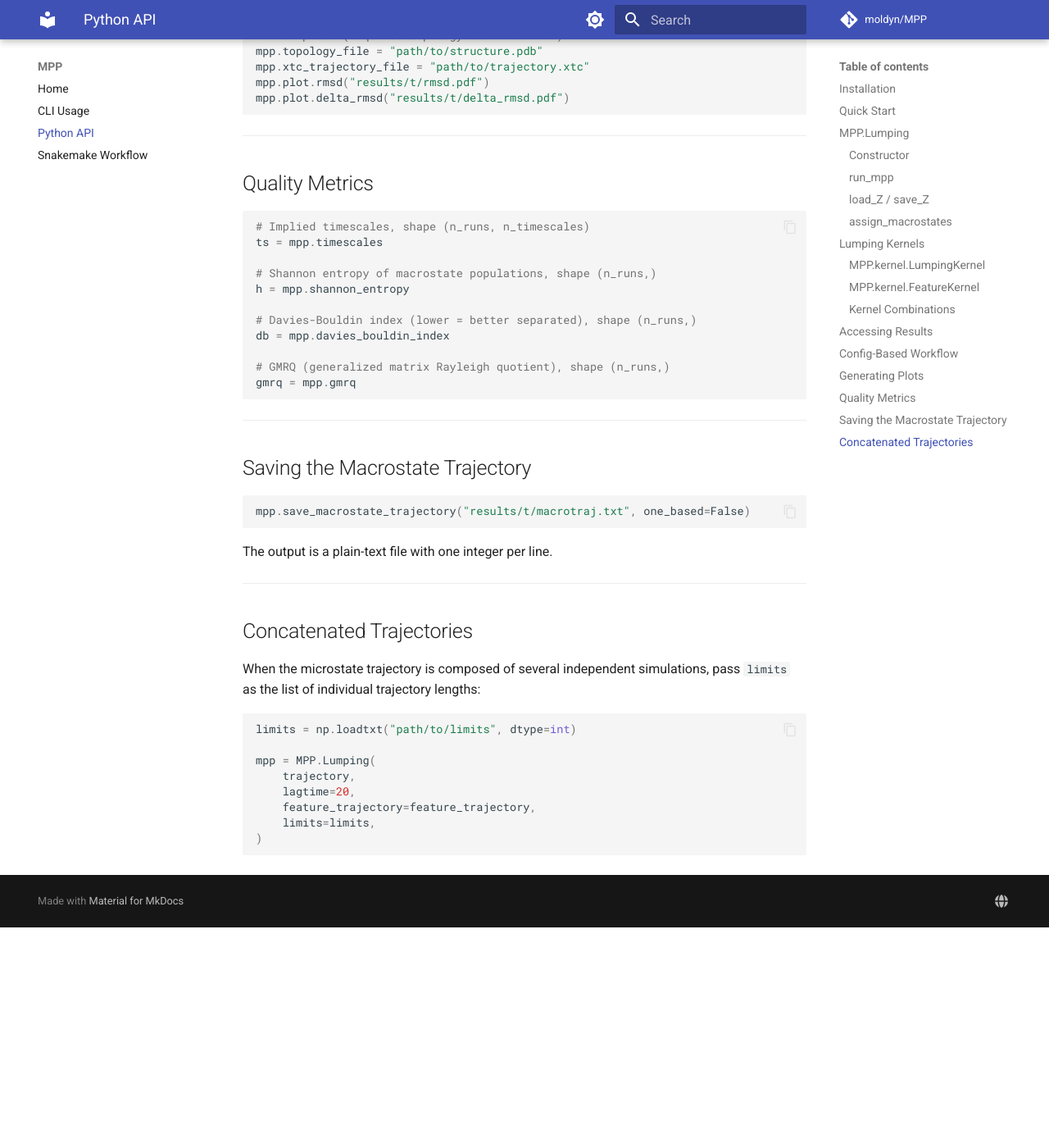
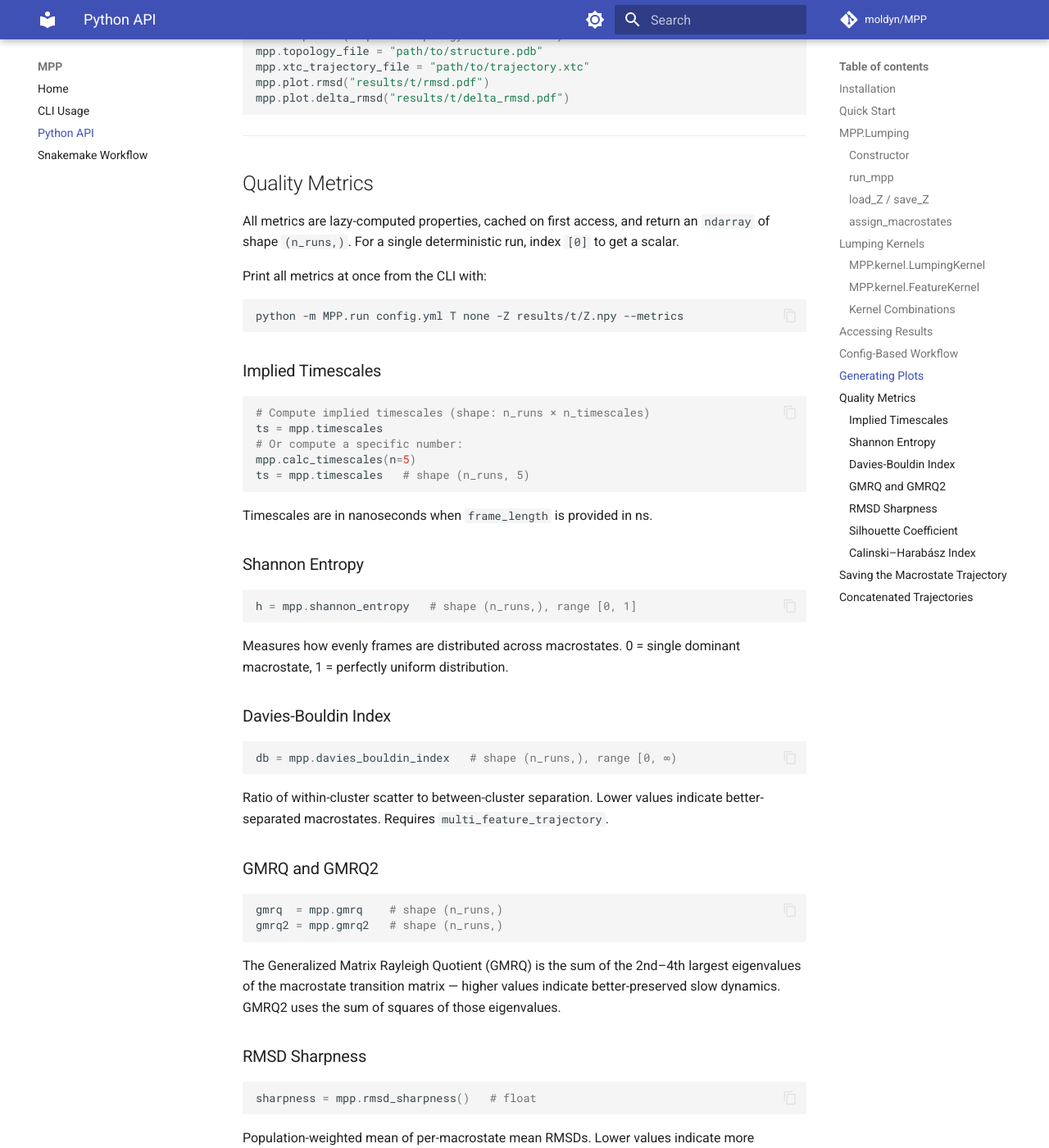
Before and after one commit to moldyn/MPP, an MkDocs documentation site: the page built from docs/usage_api.md, in a window 1280 px wide and 1400 px high, scrolled down 4610 px. Shown: the whole window at 82% size. Built offline with MkDocs 1.6.1 and Material for MkDocs 9.7.7, drawn with Linux system fonts in a browser that asks for light colours; comment, search, counter and statistics services are not loaded; before the commit the page ends 5741 px from its top, so only the background shows below that; some of the changed text lies outside the part shown.

Commit message:
TASK-3.8: Expand quality metrics documentation in usage_api.md and usage_cli.md

````diff
--- a/docs/usage_api.md
+++ b/docs/usage_api.md
@@ -230,19 +230,87 @@ mpp.plot.delta_rmsd("results/t/delta_rmsd.pdf")
 
 ## Quality Metrics
 
+All metrics are lazy-computed properties, cached on first access, and return an
+`ndarray` of shape `(n_runs,)`. For a single deterministic run, index `[0]` to
+get a scalar.
+
+Print all metrics at once from the CLI with:
+
+```bash
+python -m MPP.run config.yml T none -Z results/t/Z.npy --metrics
+```
+
+### Implied Timescales
+
 ```python
-# Implied timescales, shape (n_runs, n_timescales)
+# Compute implied timescales (shape: n_runs × n_timescales)
 ts = mpp.timescales
+# Or compute a specific number:
+mpp.calc_timescales(n=5)
+ts = mpp.timescales   # shape (n_runs, 5)
+```
 
-# Shannon entropy of macrostate populations, shape (n_runs,)
-h = mpp.shannon_entropy
+Timescales are in nanoseconds when `frame_length` is provided in ns.
 
-# Davies-Bouldin index (lower = better separated), shape (n_runs,)
-db = mpp.davies_bouldin_index
+### Shannon Entropy
 
-# GMRQ (generalized matrix Rayleigh quotient), shape (n_runs,)
-gmrq = mpp.gmrq
+```python
+h = mpp.shannon_entropy   # shape (n_runs,), range [0, 1]
 ```
+
+Measures how evenly frames are distributed across macrostates. 0 = single
+dominant macrostate, 1 = perfectly uniform distribution.
+
+### Davies-Bouldin Index
+
+```python
+db = mpp.davies_bouldin_index   # shape (n_runs,), range [0, ∞)
+```
+
+Ratio of within-cluster scatter to between-cluster separation. Lower values
+indicate better-separated macrostates. Requires `multi_feature_trajectory`.
+
+### GMRQ and GMRQ2
+
+```python
+gmrq  = mpp.gmrq    # shape (n_runs,)
+gmrq2 = mpp.gmrq2   # shape (n_runs,)
+```
+
+The Generalized Matrix Rayleigh Quotient (GMRQ) is the sum of the 2nd–4th
+largest eigenvalues of the macrostate transition matrix — higher values indicate
+better-preserved slow dynamics. GMRQ2 uses the sum of squares of those eigenvalues.
+
+### RMSD Sharpness
+
+```python
+sharpness = mpp.rmsd_sharpness()   # float
+```
+
+Population-weighted mean of per-macrostate mean RMSDs. Lower values indicate
+more compact macrostates. Requires RMSD data (call `mpp.rmsd` or load via
+`mpp.load_rmsd(path)` first).
+
+### Silhouette Coefficient
+
+```python
+s = mpp.silhouette   # shape (n_runs,), range [-1, 1]
+```
+
+Measures how similar each frame is to its own macrostate compared to neighbouring
+macrostates. Values near +1 indicate well-separated, compact macrostates; values
+near −1 indicate misclassified frames. Requires `multi_feature_trajectory` and
+at least 2 macrostates.
+
+### Calinski–Harabász Index
+
+```python
+ch = mpp.calinski_harabasz   # shape (n_runs,), range [0, ∞)
+```
+
+Ratio of between-macrostate dispersion to within-macrostate dispersion. Higher
+values indicate more compact, well-separated macrostates. Requires
+`multi_feature_trajectory` and at least 2 macrostates.
 
 ---
 
````
Also changed, not shown: docs/usage_cli.md (+19 -0 lines).
